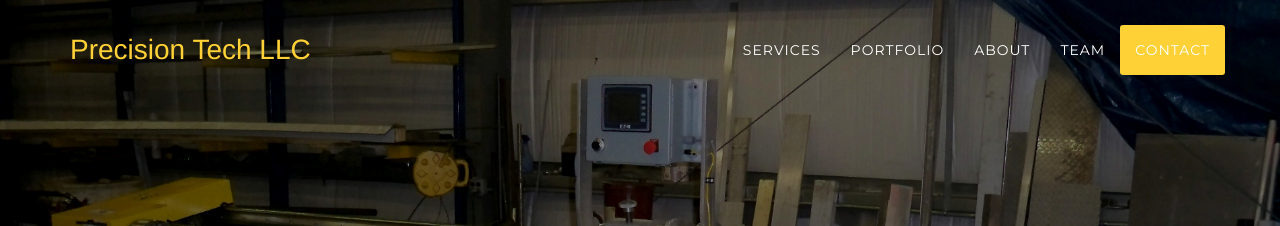
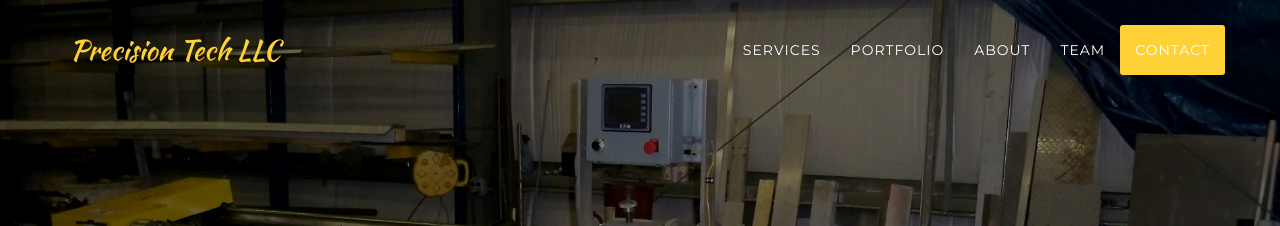
Before and after one commit to Precision-Tech/Precision-Tech.github.io, a Jekyll site: the page built from index.html, in a window 1280 px wide. Shown: the top 226 px of the page. Built offline with Jekyll 4.4.1, drawn with Linux system fonts in a browser that asks for light colours; some web fonts are replaced.

Commit message:
changed the font back for now

```diff
--- a/_includes/css/agency.css
+++ b/_includes/css/agency.css
@@ -176,7 +176,7 @@ fieldset[disabled] .btn-xl.active {
 }
 
 .navbar-default .navbar-brand {
-    font-family: "Helvetica Neue",Helvetica,Arial,cursive;
+    font-family: "Kaushan Script","Helvetica Neue",Helvetica,Arial,cursive;
     color: #{{ site.color.primary }};
 }
 
```
Also changed, not shown: 1 other file.
